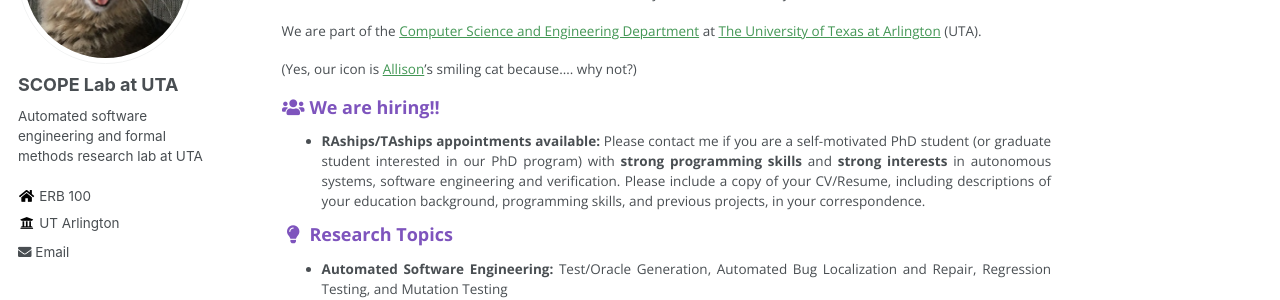
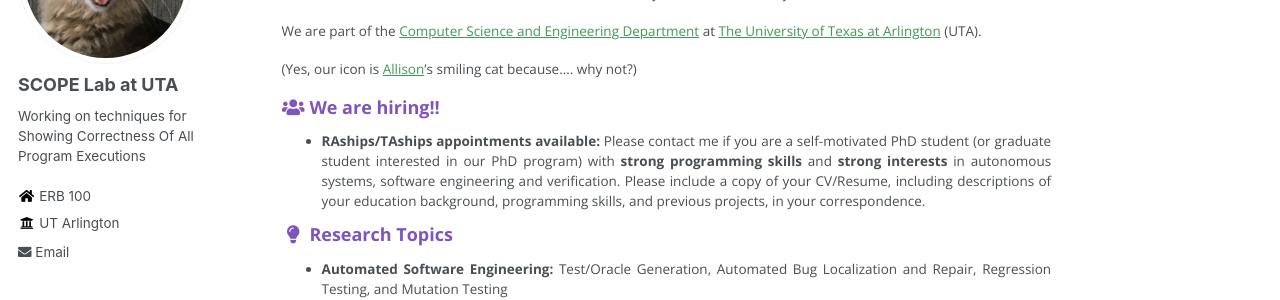
Before and after one commit to SCOPELabUTA/SCOPELabUTA.github.io, a Jekyll site: the page built from _pages/about.md, in a window 1280 px wide. Shown: the part 211-511 px from the top of the page. Built offline with Jekyll 4.4.1, drawn with Linux system fonts in a browser that asks for light colours.

Commit message:
Update _config.yml

```diff
--- a/_config.yml
+++ b/_config.yml
@@ -82,7 +82,7 @@ analytics:
 author:
   name             : "SCOPE Lab at UTA"
   avatar           : "icon.png"
-  bio              : "Automated software engineering and formal methods research lab at UTA"
+  bio              : "Working on techniques for Showing Correctness Of All Program Executions"
   location         : ERB 100
   employer         : "UT Arlington"
   googlescholar    :
```
